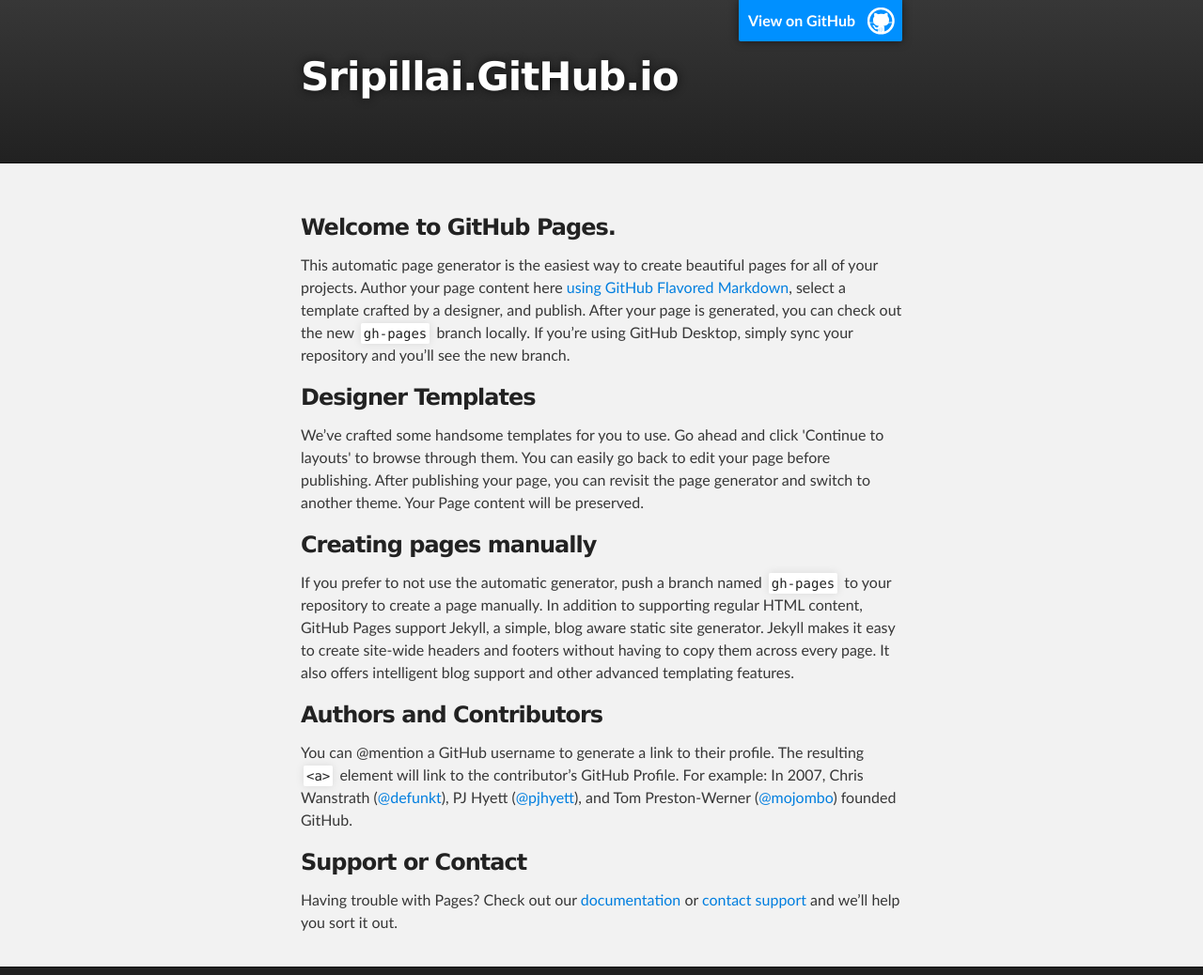
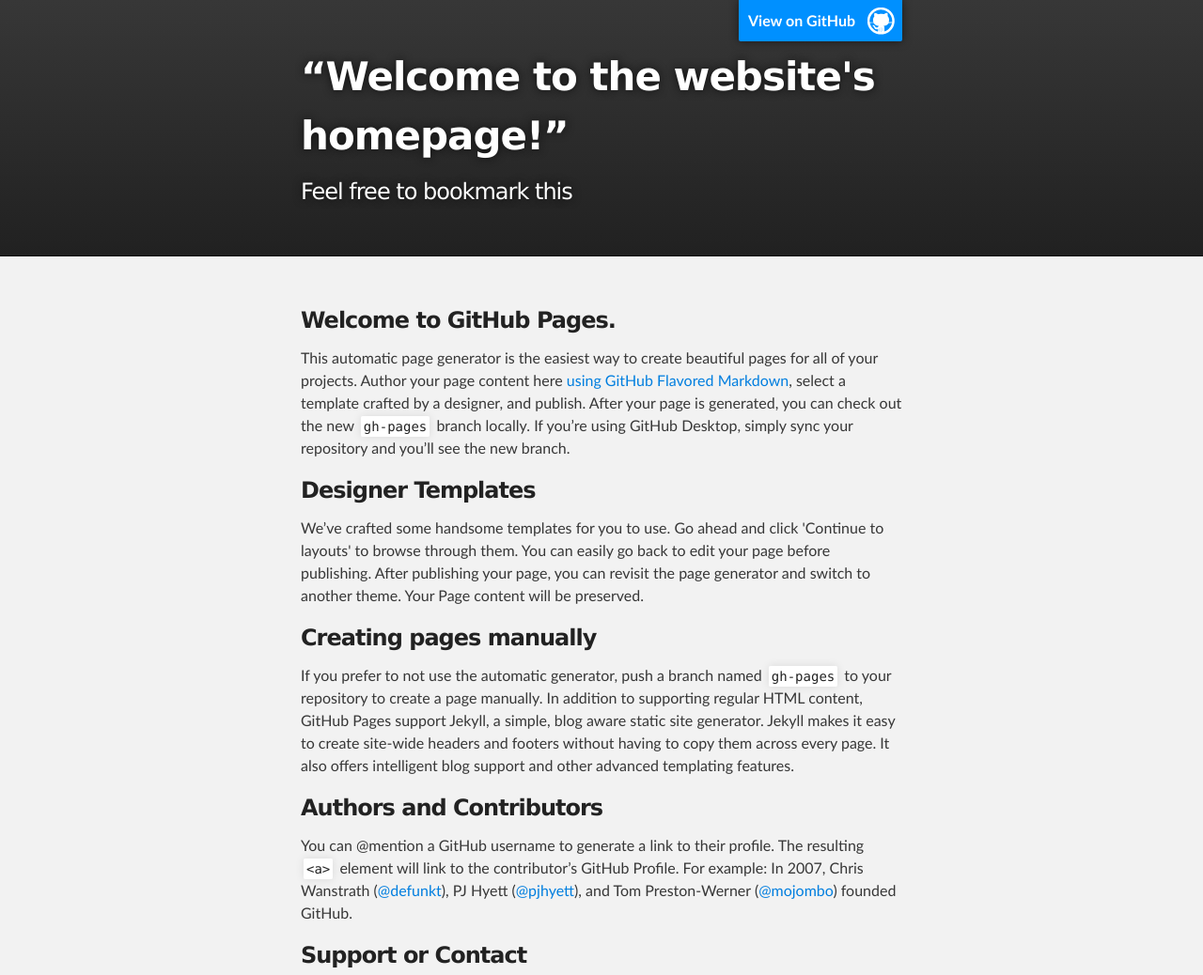
Before and after one commit to SriPillai/SriPillai.github.io, a plain HTML site: page index.html in a window 1280 px wide. Shown: the top 1038 px of the page at 94% size. Drawn offline with Linux system fonts and the light colour scheme.

Commit message:
Add a friendlier title

```diff
--- a/index.html
+++ b/index.html
@@ -18,8 +18,8 @@
         <header class="inner">
           <a id="forkme_banner" href="https://github.com/SriPillai">View on GitHub</a>
 
-          <h1 id="project_title">Sripillai.GitHub.io</h1>
-          <h2 id="project_tagline"></h2>
+          <h1 id="project_title">“Welcome to the website's homepage!”</h1>
+          <h2 id="project_tagline">Feel free to bookmark this</h2>
 
         </header>
     </div>
```
